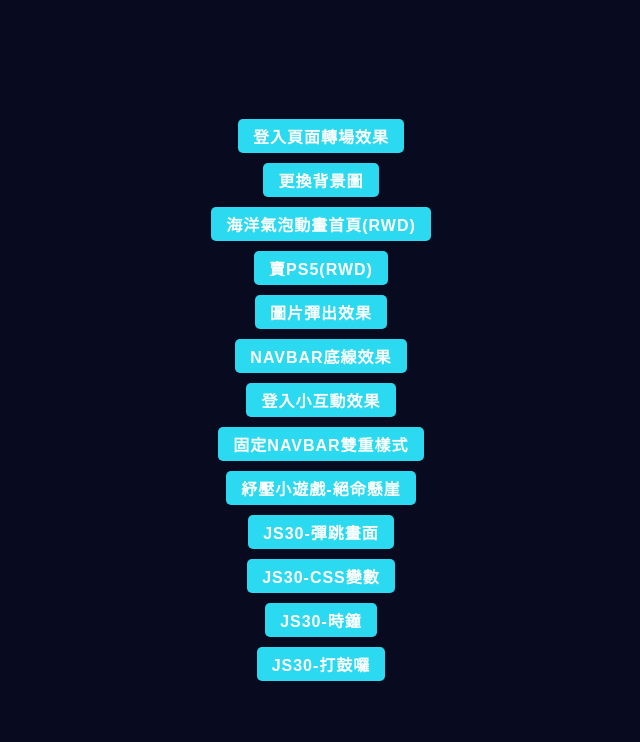
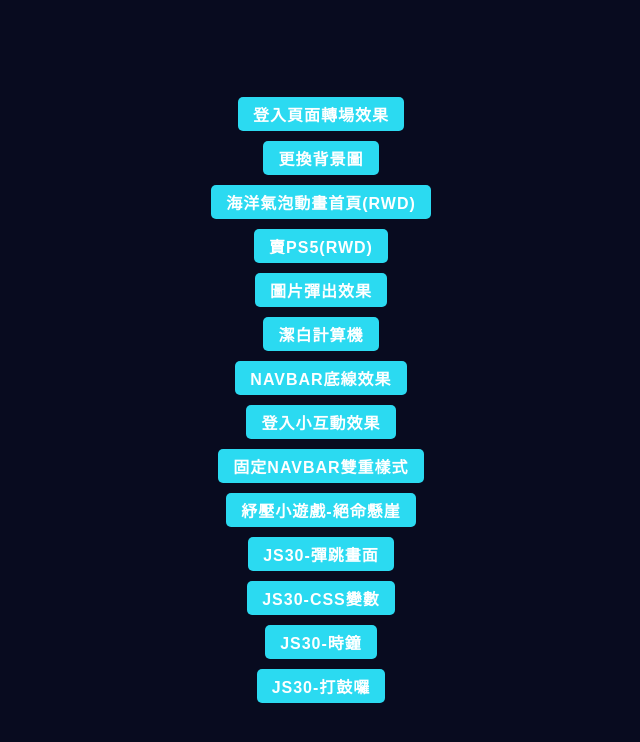
Before and after one commit to AllenW0815/AllenW0815.github.io, a plain HTML site: page index.html in a window 1280 px wide. Shown: the whole page, without its empty margins (319-959 px from the left). Drawn offline with Linux system fonts and the light colour scheme.

Commit message:
新增計算機

```diff
--- a/index.html
+++ b/index.html
@@ -128,6 +128,11 @@
           >圖片彈出效果</a
         >
       </li>
+      <li data-text="Neumorphic Calculator">
+        <a href="https://allenw0815.github.io/1091214_calculator/Calculator.html"
+          >潔白計算機</a
+        >
+      </li>
       <li data-text="Navbar底線效果">
         <a
           href="https://allenw0815.github.io/cssEffect/Animate%20Sliding%20Menu/0912-01.html"
```
